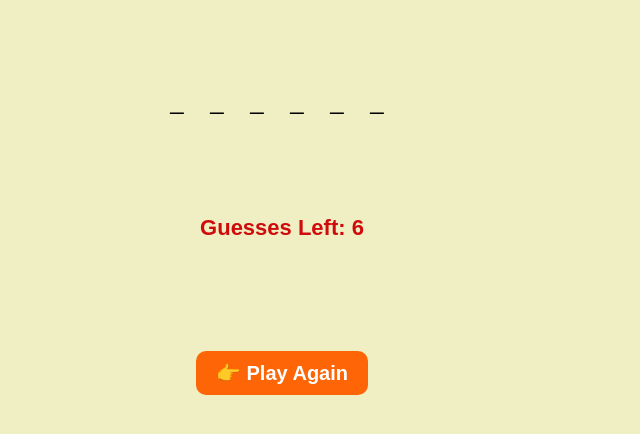
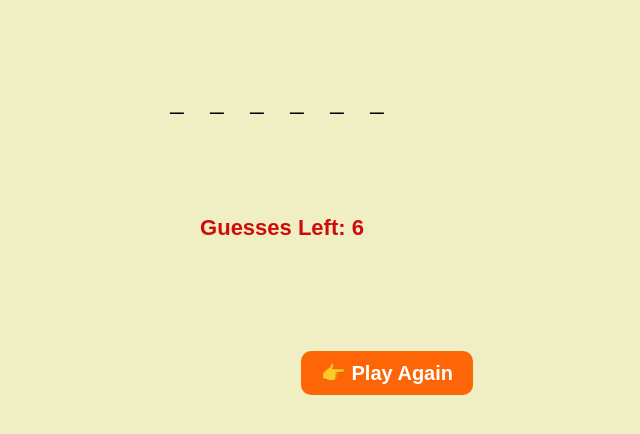
Before and after one commit to shreyashi-paul/hangman, a plain HTML site: page index.html in a window 1280 px wide. Shown: the part 134-568 px from the top of the page, without its empty margins (386-1026 px from the left). Drawn offline with Linux system fonts and the light colour scheme.

Commit message:
commiting all changes made

```diff
--- a/style.scss
+++ b/style.scss
@@ -90,5 +90,5 @@ h1 {
     cursor: pointer;
     font-size: 20px;
     margin-top: 30px;
-    // margin-left: 210px;
+    margin-left: 210px;
 }
```
Also changed, not shown: style.css, 1 other file.
